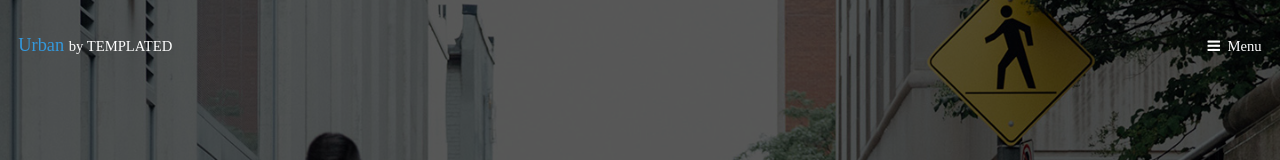
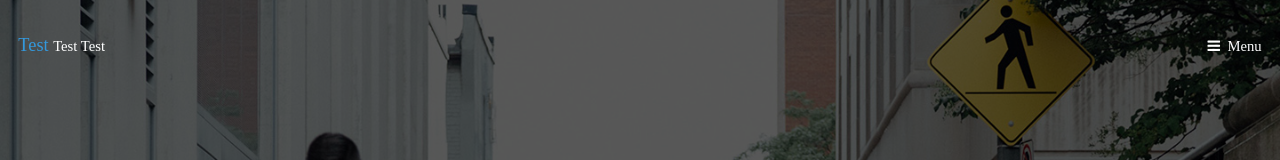
Before and after one commit to GRapoReo/GRapoReo.github.io, a plain HTML site: page index.html in a window 1280 px wide. Shown: the top 160 px of the page. Drawn offline with Linux system fonts and the light colour scheme; a web font is replaced by a local one.

Commit message:
Update index.html

```diff
--- a/index.html
+++ b/index.html
@@ -6,7 +6,7 @@
 --><html><head><title>Meme Test Run</title><meta charset="utf-8"><meta name="robots" content="index, follow, max-image-preview:large, max-snippet:-1, max-video-preview:-1"><meta name="viewport" content="width=device-width, initial-scale=1"><link rel="stylesheet" href="assets/css/main.css"></head><body>
 
 		<!-- Header -->
-			<header id="header" class="alt"><div class="logo"><a href="index.html">Urban <span>by TEMPLATED</span></a></div>
+			<header id="header" class="alt"><div class="logo"><a href="index.html">Test <span>Test Test</span></a></div>
 				<a href="#menu">Menu</a>
 			</header><!-- Nav --><nav id="menu"><ul class="links"><li><a href="index.html">Home</a></li>
 				<li><a href="generic.html">Generic</a></li>
```
